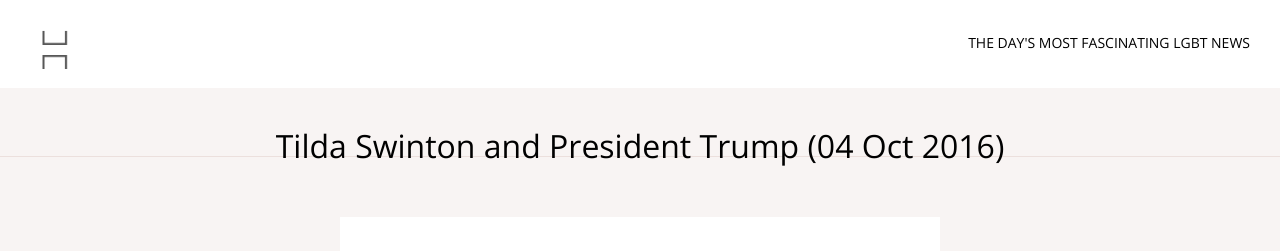
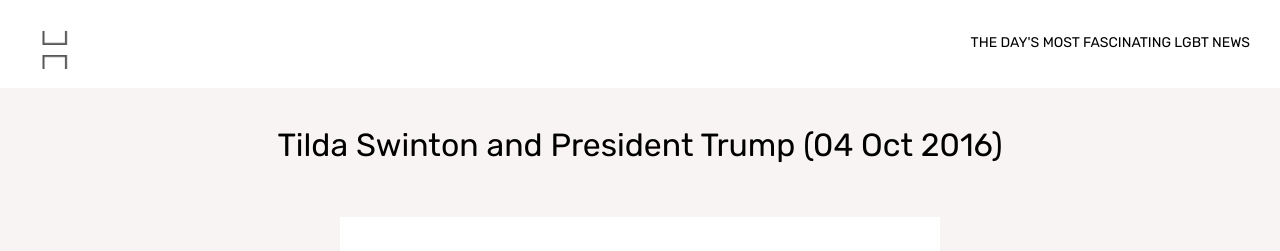
Before and after one commit to headlinelgbt/headlinelgbt.github.io, a Jekyll site: the page built from _posts/2016-10-04-tilda-swinton.md, in a window 1280 px wide. Shown: the top 251 px of the page. Built offline with Jekyll 4.4.1, drawn with Linux system fonts in a browser that asks for light colours; nearby versions of some CDN libraries.

Commit message:
load rubik font

```diff
--- a/_layouts/default.html
+++ b/_layouts/default.html
@@ -31,6 +31,7 @@ j=d.createElement(s),dl=l!='dataLayer'?'&l='+l:'';j.async=true;j.src=
 
 <script src="https://ajax.googleapis.com/ajax/libs/jquery/3.1.0/jquery.min.js"></script>
 
+<link href="https://fonts.googleapis.com/css?family=Rubik" rel="stylesheet">
 
 <script src="https://maxcdn.bootstrapcdn.com/bootstrap/3.3.7/js/bootstrap.min.js" integrity="sha384-Tc5IQib027qvyjSMfHjOMaLkfuWVxZxUPnCJA7l2mCWNIpG9mGCD8wGNIcPD7Txa" crossorigin="anonymous"></script>
 
--- a/_layouts/post.html
+++ b/_layouts/post.html
@@ -31,6 +31,8 @@ j=d.createElement(s),dl=l!='dataLayer'?'&l='+l:'';j.async=true;j.src=
 
 
 <script src="https://maxcdn.bootstrapcdn.com/bootstrap/3.3.7/js/bootstrap.min.js" integrity="sha384-Tc5IQib027qvyjSMfHjOMaLkfuWVxZxUPnCJA7l2mCWNIpG9mGCD8wGNIcPD7Txa" crossorigin="anonymous"></script>
+
+<link href="https://fonts.googleapis.com/css?family=Rubik" rel="stylesheet">
 
 <meta name="google-site-verification" content="zG5Z1kilIV3pe7YLK0TqSNyc3P8gNYrcKNiT91BYbwo" />
 
@@ -76,7 +78,7 @@ j=d.createElement(s),dl=l!='dataLayer'?'&l='+l:'';j.async=true;j.src=
   <div id="modals-placeholder"></div>
 
   <header class="col-xs-12 text-center infoheader thin">
-    <h1>{{ page.title }} ({{ page.date | date_to_string }})</h1>
+    <h1 style="font-family:'Rubik'">{{ page.title }} ({{ page.date | date_to_string }})</h1>
   </header>
 
 
@@ -146,31 +148,8 @@ j=d.createElement(s),dl=l!='dataLayer'?'&l='+l:'';j.async=true;j.src=
         </tr>
     </tbody>
 </table>
-</td>
-                            </tr>
-                            <tr>
-                                <td valign="top" id="templateBody" style="background:#FFFFFF none no-repeat center/cover;mso-line-height-rule: exactly;-ms-text-size-adjust: 100%;-webkit-text-size-adjust: 100%;background-color: #FFFFFF;background-image: none;background-repeat: no-repeat;background-position: center;background-size: cover;border-top: 0;border-bottom: 2px solid #EAEAEA;padding-top: 0;padding-bottom: 9px;">
-<table border="0" cellpadding="0" cellspacing="0" width="100%" class="mcnDividerBlock" style="min-width: 100%;border-collapse: collapse;mso-table-lspace: 0pt;mso-table-rspace: 0pt;-ms-text-size-adjust: 100%;-webkit-text-size-adjust: 100%;table-layout: fixed !important;">
-    <tbody class="mcnDividerBlockOuter">
-        <tr>
-            <td class="mcnDividerBlockInner" style="min-width: 100%;padding: 18px;mso-line-height-rule: exactly;-ms-text-size-adjust: 100%;-webkit-text-size-adjust: 100%;">
-                <table class="mcnDividerContent" border="0" cellpadding="0" cellspacing="0" width="100%" style="min-width: 100%;border-top: 2px solid #3C3C45;border-collapse: collapse;mso-table-lspace: 0pt;mso-table-rspace: 0pt;-ms-text-size-adjust: 100%;-webkit-text-size-adjust: 100%;">
-                    <tbody>
-<tr>
-                        <td style="mso-line-height-rule: exactly;-ms-text-size-adjust: 100%;-webkit-text-size-adjust: 100%;">
-                            <span></span>
-                        </td>
-                    </tr>
-                </tbody>
-</table>
-<!--
-                <td class="mcnDividerBlockInner" style="padding: 18px;">
-                <hr class="mcnDividerContent" style="border-bottom-color:none; border-left-color:none; border-right-color:none; border-bottom-width:0; border-left-width:0; border-right-width:0; margin-top:0; margin-right:0; margin-bottom:0; margin-left:0;" />
--->
-            </td>
-        </tr>
-    </tbody>
-</table>
+
+
 <table border="0" cellpadding="0" cellspacing="0" width="100%" class="mcnTextBlock" style="min-width: 100%;border-collapse: collapse;mso-table-lspace: 0pt;mso-table-rspace: 0pt;-ms-text-size-adjust: 100%;-webkit-text-size-adjust: 100%;">
     <tbody class="mcnTextBlockOuter">
         <tr>
@@ -365,7 +344,7 @@ j=d.createElement(s),dl=l!='dataLayer'?'&l='+l:'';j.async=true;j.src=
   </section>
   </section>
 
-<footer class="container">
+<footer class="container" style="display:inline-block;">
     <ul class="col-lg-6 col-md-6 col-sm-6 col-xs-7 nav nav-pills pull-left text-left footerleft">
       <li><a href="/recent-issues">RECENT ISSUES</a></li>
       <li><a href="/about">ABOUT</a>
--- a/_posts/2016-10-04-tilda-swinton.md
+++ b/_posts/2016-10-04-tilda-swinton.md
@@ -139,4 +139,4 @@ title: Tilda Swinton and President Trump
 
 
 
-               </tbody></table></div>
+               </div>
```
Also changed, not shown: css/style.css.
